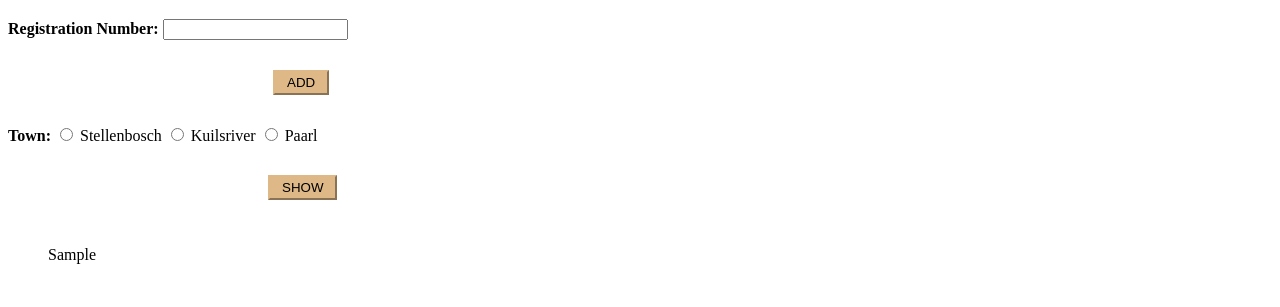
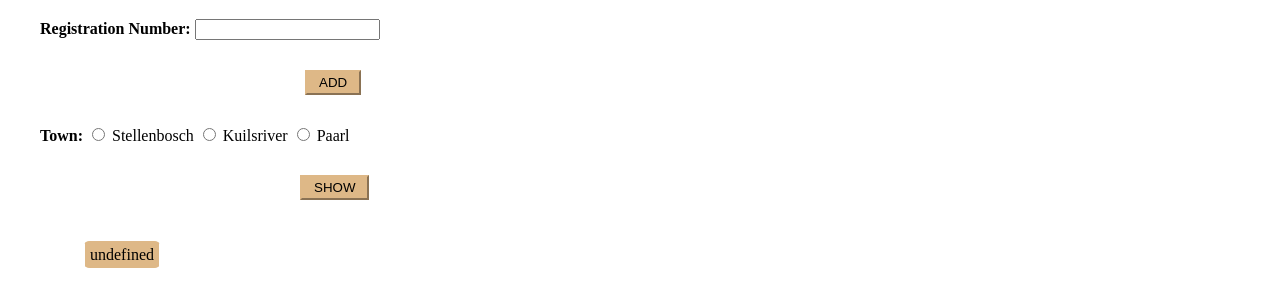
Before and after one commit to Thandile96/registration_numbers, a plain HTML site: page index.html in a window 1280 px wide. Both pictures are taken after typing "Sample" into the empty fields and a click on the button "ADD". Shown: the part 81-388 px from the top of the page. Drawn offline with Linux system fonts and the light colour scheme.

Commit message:
updated contents

```diff
--- a/index.html
+++ b/index.html
@@ -8,8 +8,9 @@
     <link rel="stylesheet" href="registration_number.css">
 </head>
 <body>
-    <div class="main-conten">
-        <h1 class="heading">REGISTRATION NUMBERS</h1>
+    <h1 class="heading">REGISTRATION NUMBERS</h1>
+    <div class="main-content">
+        <div class="errorMessage"></div>
        <label for="regNo" style="font-weight: bolder">Registration Number:</label>  <input type="text" placeholder="" id="text-box" value="" class="regNos"><br>
        <!-- <label for="value"></label> <input type="text" id="value" value="" placeholder=""> -->
 
@@ -25,7 +26,7 @@
       <button class="showButton" style="margin: 30px; margin-left: 260px; background-color: burlywood; size: 40px;">SHOW</button>
 
       <!-- Parent tag where we add
-        item as child -->
+        element as child -->
         <ul id="parent">
 
         </ul>
--- a/registration_factory.js
+++ b/registration_factory.js
@@ -1,15 +1,34 @@
 function registration(){
 
-    function regNumbers(){
+    function formatRegNo(regNumber){
+        // var lower = regNumber.toLowerCase();
+        // var upper = lower.charAt(0-1).toUpperCase();
+        // var del = lower.slice(1-2);
+        // var regNumber = upper + del;
 
+        var reg = /^((CJ|CL|CF)([0-9]){5})$/;
+        var reg2 = /^((CJ|CL|CF)\s([0-9]){3}\-([0-9]){2})$/;
+        var reg3 = /^((CJ|CL|CF)\s([0-9]){3})$/;
 
+        var validation = reg.test(regNumber);
+        var validation2 = reg2.test(regNumber);
+        var validation3 = reg3.test(regNumber);
+        console.log(validation3);
+
+        if(validation || validation2 || validation3){
+            return regNumber;
+        }
+        else{
+            return;
+        }
     }
 
 
 
 
+
 return{
-    regNumbers,
+    formatRegNo,
 }
 
 
--- a/registration_number.css
+++ b/registration_number.css
@@ -11,3 +11,6 @@ button{
     border-color: burlywood;
     padding: 3px 12px;
 }
+.main-content{
+    margin-left: 2em;
+}
--- a/registration_number.js
+++ b/registration_number.js
@@ -1,27 +1,41 @@
 var addButtonElem = document.querySelector(".addButton");
 var showButtonElem = document.querySelector(".showButton");
 var regNoElem = document.querySelector(".regNos")
+var errorMsgElem = document.querySelector(".errorMessage");
 var regInstance = registration();
 
 function addRegNumber(){
+
     // Get type of element
     let type = document.getElementById("text-box");
     // Get the text/value for the element
     let value = document.getElementById("text-box").value;
 
     // createElement() & add tagName
-    type = document.createElement("regNo");
+    newRegElement = document.createElement("regNo");
+    newRegElement.style.backgroundColor = "burlywood";
+    newRegElement.style.border = "5px solid burlywood";
+    newRegElement.style.borderRadius = "8%";
+    newRegElement.style.margin = "5px";
 
     // Use value as textnode
-    type.appendChild(document.createTextNode(value));
+    newRegElement.appendChild(document.createTextNode(value));
 
      // Append value as child to the parent
-     document.getElementById("parent").appendChild(type);
+     newRegElement.innerText = regInstance.formatRegNo(regNoElem.value);
+     document.getElementById("parent").appendChild(newRegElement);
 
- regNoElem.value = "";
+    regNoElem.value = "";
 
 }
 addButtonElem.addEventListener('click', addRegNumber)
+
+function regErrors(){
+    if(regNoElem.value == undefined){
+        errorMsgElem.innerHTML = "registration number is invalid";
+    }
+}
+addButtonElem.addEventListener('click', regErrors)
 
 function filterTowns(){
 
```
